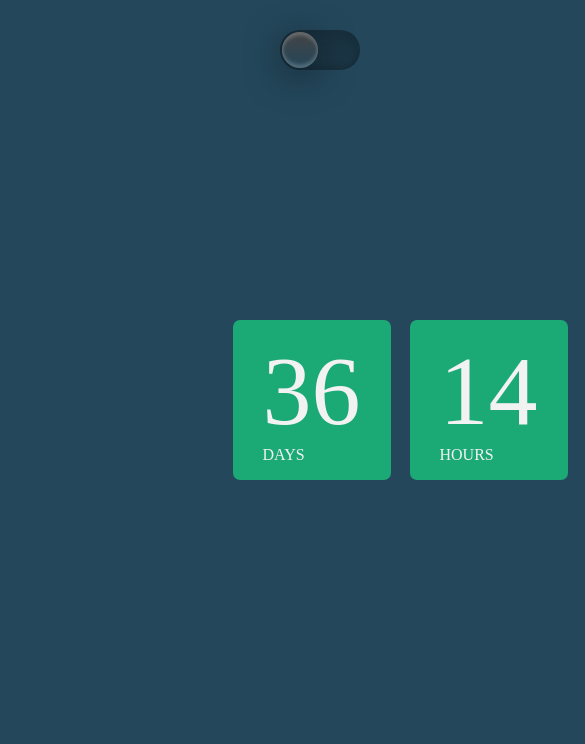
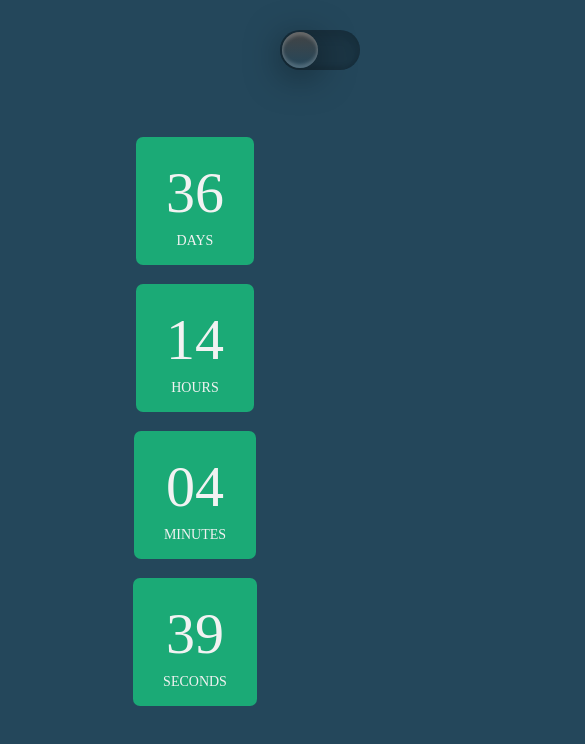
Before and after one commit to AslanTheCreator/timer-first-project, a plain HTML site: page index.html in a window 390 px wide. Shown: the top 744 px of the page, 585 px wide, since content can reach past the window. Drawn offline with Linux system fonts and the light colour scheme.

Commit message:
adaptive

```diff
--- a/css/style.css
+++ b/css/style.css
@@ -18,20 +18,35 @@ body.active {
   align-items: center;
 }
 
-.container {
+.cont {
+  display: flex;
+  justify-content: flex-end;
+}
+
+/* [class*="__container"] {
   width: 1173px;
   margin: 0 auto;
-  margin-top: 250px;
+} */
+
+.main {
+  display: flex;
+  justify-content: center;
+  align-items: center;
+  height: 75vh;
 }
 
 .timer {
   display: flex;
   justify-content: center;
   align-items: center;
+  gap: 19px;
 }
 
 .timer__block {
-  margin-right: 19px;
+  display: flex;
+  flex-direction: column;
+  justify-content: center;
+  align-items: center;
   padding: 16px 30px;
   background: #1baa76;
   border-radius: 7px;
@@ -99,8 +114,35 @@ body.active {
   display: none;
   justify-content: center;
   align-items: center;
+  text-align: center;
   color: #ffb344;
   font-weight: 400;
   font-size: 86px;
   line-height: 151px;
 }
+
+@media (max-width: 767.98px) {
+  .main {
+    padding-top: 35px;
+  }
+  .timer {
+    flex-direction: column;
+  }
+  .timer__count {
+    font-size: 58px;
+    line-height: 80px;
+  }
+  .timer__title {
+    font-size: 14px;
+  }
+  .happyB {
+    font-size: 60px;
+    line-height: 1.7;
+  }
+}
+
+@media (max-width: 479.98px) {
+  .happyB {
+    font-size: 50px;
+  }
+}
--- a/index.html
+++ b/index.html
@@ -17,12 +17,14 @@
 
 <body>
     <header class="header">
-        <div id="toggle">
-            <i class="indikator"></i>
+        <div class="header__container">
+            <div id="toggle">
+                <i class="indikator"></i>
+            </div>
         </div>
     </header>
-    <div class="container">
-        <div class="happyB">Happy Birthday Aslan</div>
+    <section class="main">
+        <div class="happyB">С возвращением Яся!</div>
         <div class="timer">
             <div class="timer__block">
                 <div class="timer__count timer__day">00</div>
@@ -41,7 +43,7 @@
                 <div class="timer__title">SECONDS</div>
             </div>
         </div>
-    </div>
+    </section>
     <script src="js/script.js"></script>
 </body>
 
--- a/js/script.js
+++ b/js/script.js
@@ -1,5 +1,6 @@
 document.addEventListener('DOMContentLoaded', () => {
     const date = new Date('Dec 31 2022 05:45:00');
+    // Dec 31 2022 05:45:00
 
     const daysVal = document.querySelector(".timer__day");
     const hoursVal = document.querySelector(".timer__hour");
```
